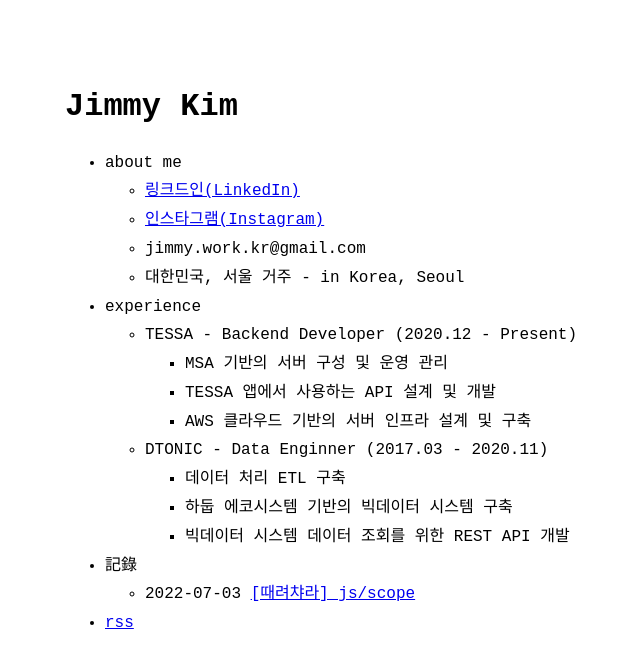
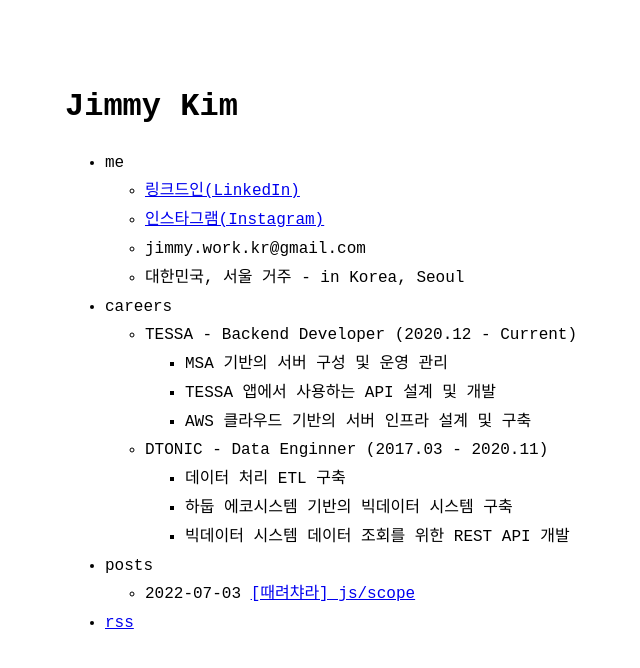
Before and after one commit to jimmy-rltgjq/jimmy-rltgjq.github.io, a Jekyll site: the page built from index.md, in a window 1280 px wide. Shown: the top 668 px of the page, without its empty margins (255-895 px from the left). Built offline with Jekyll 4.4.1, drawn with Linux system fonts in a browser that asks for light colours.

Commit message:
fix: about text

```diff
--- a/_data/menu.yml
+++ b/_data/menu.yml
@@ -2,16 +2,17 @@
 # https://github.com/riggraz/no-style-please#customize-the-menu
 
 entries:
-  - title: about me
+  - title: me
     entries:
       - title: "<a href='https://www.linkedin.com/in/jimmy-kim-234b79161/'>링크드인(LinkedIn)</a>"
       - title: "<a href='https://instagram.com/gim.gee.meen.zz/'>인스타그램(Instagram)</a>"
       - title: jimmy.work.kr@gmail.com
       - title: 대한민국, 서울 거주 - in Korea, Seoul
-  - title: experience
+  - title: careers
     entries:
-      - title: TESSA - Backend Developer (2020.12 - Present)
+      - title: TESSA - Backend Developer (2020.12 - Current)
         entries:
+
           - title: MSA 기반의 서버 구성 및 운영 관리
           - title: TESSA 앱에서 사용하는 API 설계 및 개발
           - title: AWS 클라우드 기반의 서버 인프라 설계 및 구축
@@ -20,7 +21,7 @@ entries:
           - title: 데이터 처리 ETL 구축
           - title: 하둡 에코시스템 기반의 빅데이터 시스템 구축
           - title: 빅데이터 시스템 데이터 조회를 위한 REST API 개발
-  - title: 記錄
+  - title: posts
     post_list:
       limit: 5
       show_more: true
```
